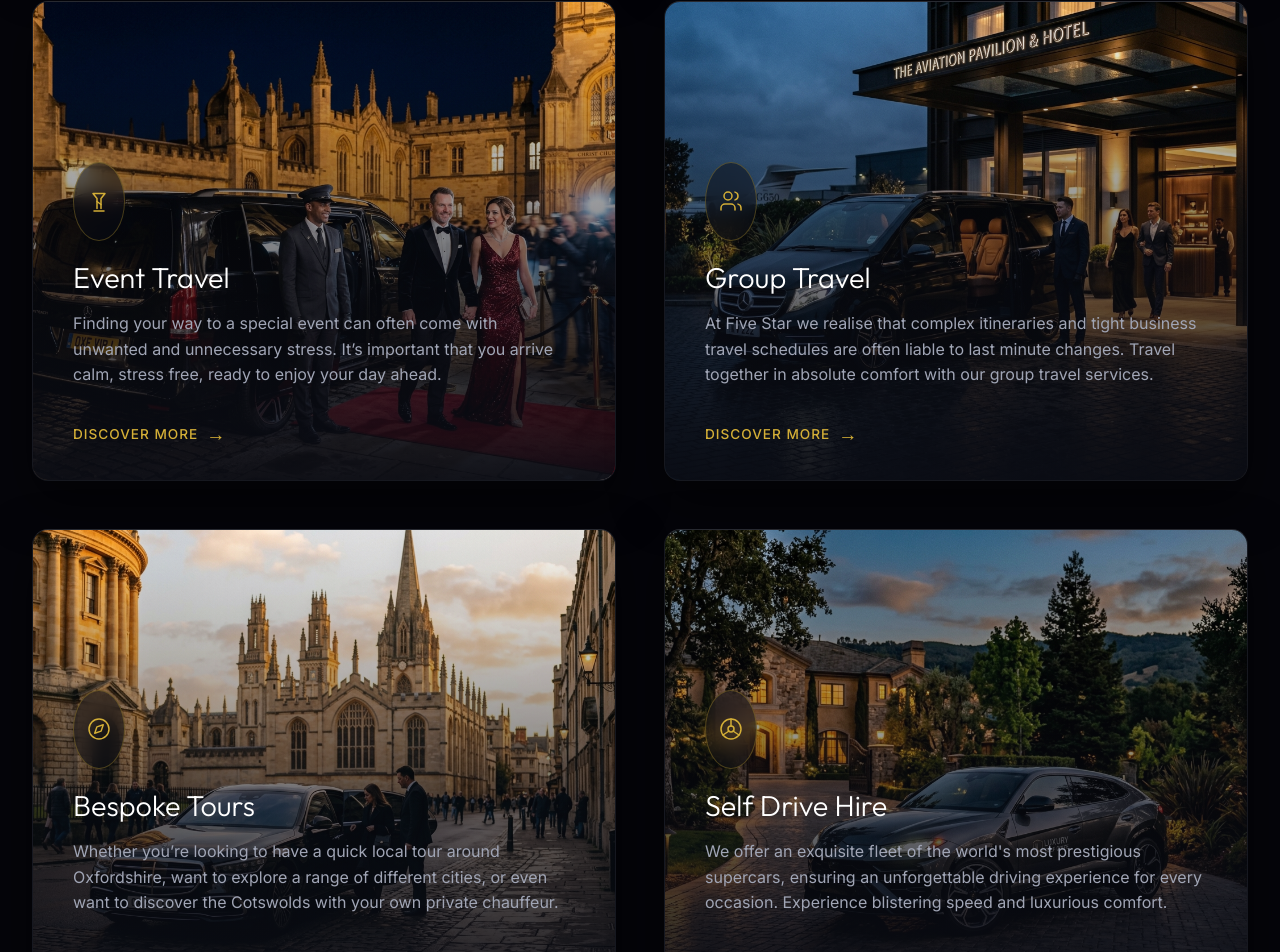
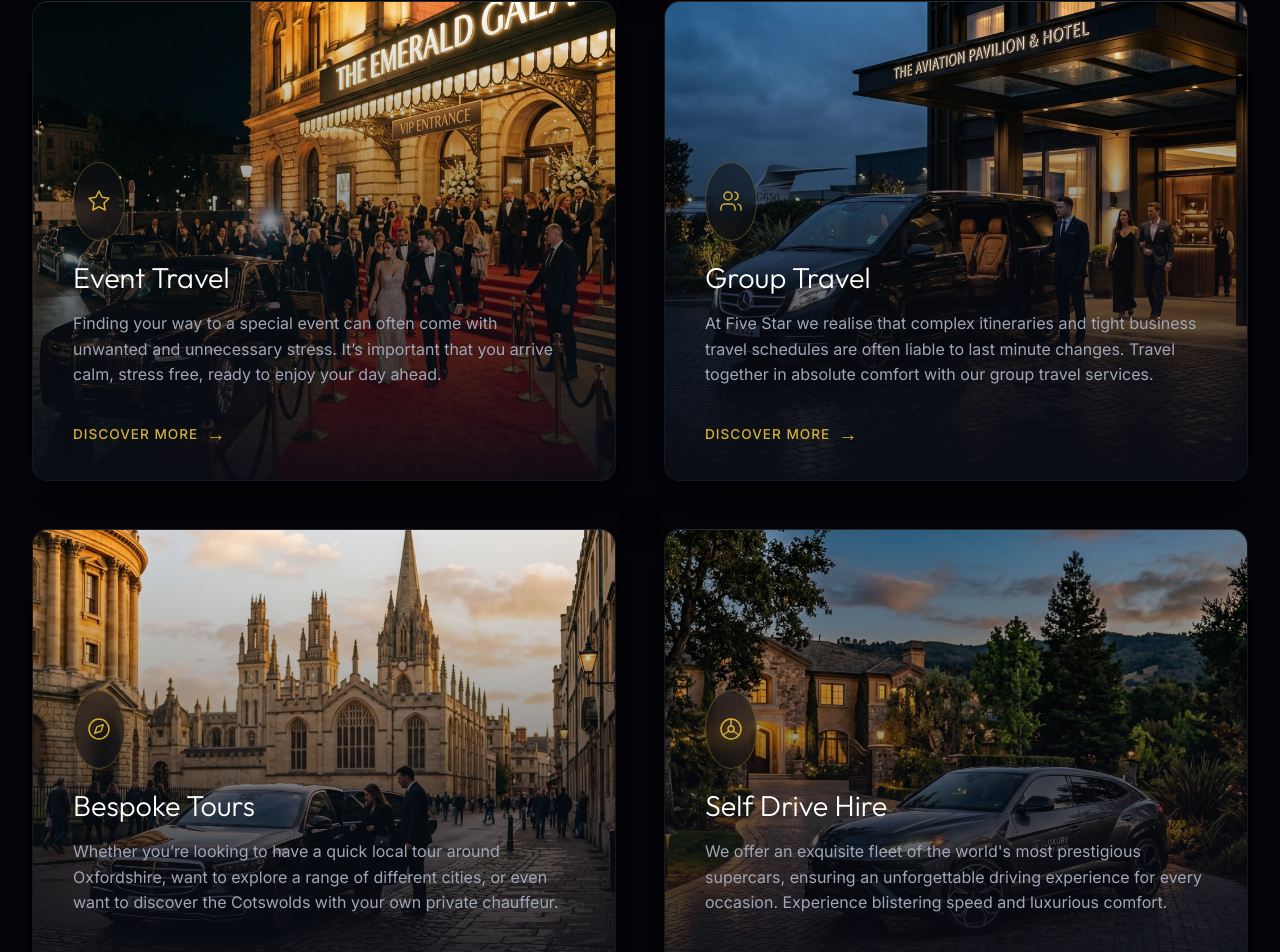
Before and after one commit to num876/oxford-vip-chauffeurs, a Next.js app: page /services in a window 1280 px wide. Shown: the part 1103-2055 px from the top of the page. Built offline with nearby package versions, Linux system fonts and the light colour scheme; a web font is replaced by a local one.

Commit message:
Halal Event Travel: Replaced champagne image and icon with luxury gala entrance and star icon

```diff
--- a/src/app/services/page.tsx
+++ b/src/app/services/page.tsx
@@ -2,7 +2,7 @@ import styles from './services.module.css';
 import Link from 'next/link';
 import ReadMore from '@/components/ReadMore';
 import Image from 'next/image';
-import { PlaneIcon, BriefcaseIcon, GlassIcon, UsersIcon, CompassIcon, SteeringWheelIcon } from '@/components/ServiceIcons';
+import { PlaneIcon, BriefcaseIcon, StarIcon, UsersIcon, CompassIcon, SteeringWheelIcon } from '@/components/ServiceIcons';
 
 export const metadata = {
   title: 'Our Services | 5 Star Oxford',
@@ -27,7 +27,7 @@ const services = [
     path: '/services/event-travel',
     title: 'Event Travel',
     desc: 'Finding your way to a special event can often come with unwanted and unnecessary stress. It’s important that you arrive calm, stress free, ready to enjoy your day ahead.',
-    icon: <GlassIcon />,
+    icon: <StarIcon />,
     image: '/images/service-event.jpg'
   },
   {
--- a/src/components/ServiceIcons.tsx
+++ b/src/components/ServiceIcons.tsx
@@ -13,11 +13,9 @@ export const BriefcaseIcon = () => (
   </svg>
 );
 
-export const GlassIcon = () => (
+export const StarIcon = () => (
   <svg xmlns="http://www.w3.org/2000/svg" width="24" height="24" viewBox="0 0 24 24" fill="none" stroke="currentColor" strokeWidth="1.5" strokeLinecap="round" strokeLinejoin="round">
-    <path d="M14 19.5v-10l4-5H6l4 5v10"/>
-    <path d="M7 22h10"/>
-    <path d="m14 15.5-4-3"/>
+    <polygon points="12 2 15.09 8.26 22 9.27 17 14.14 18.18 21.02 12 17.77 5.82 21.02 7 14.14 2 9.27 8.91 8.26 12 2"/>
   </svg>
 );
 
```
Also changed, not shown: public/images/service-event.jpg.
